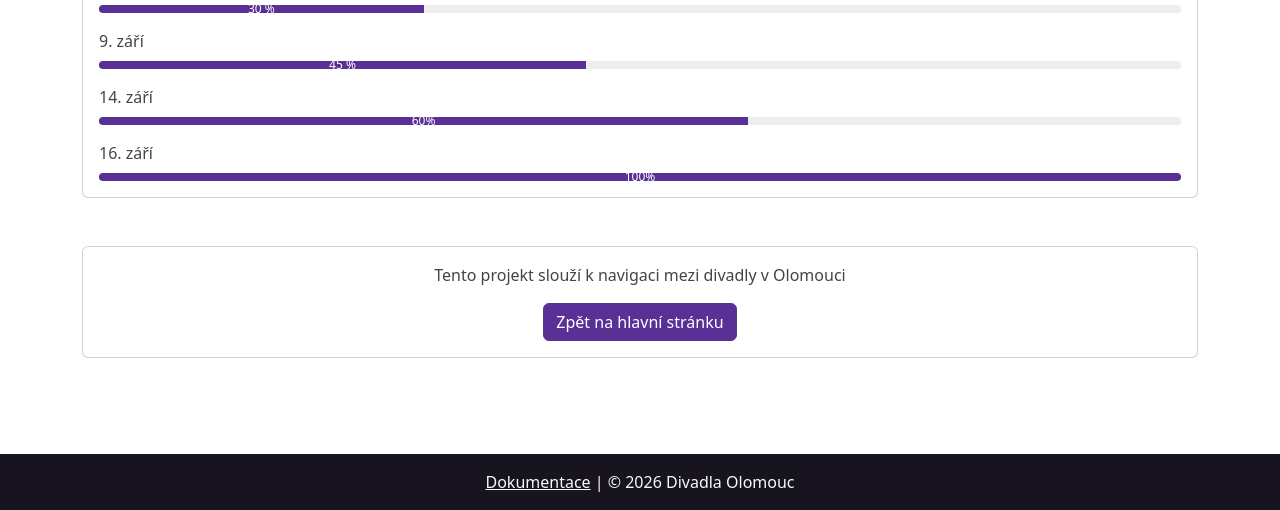
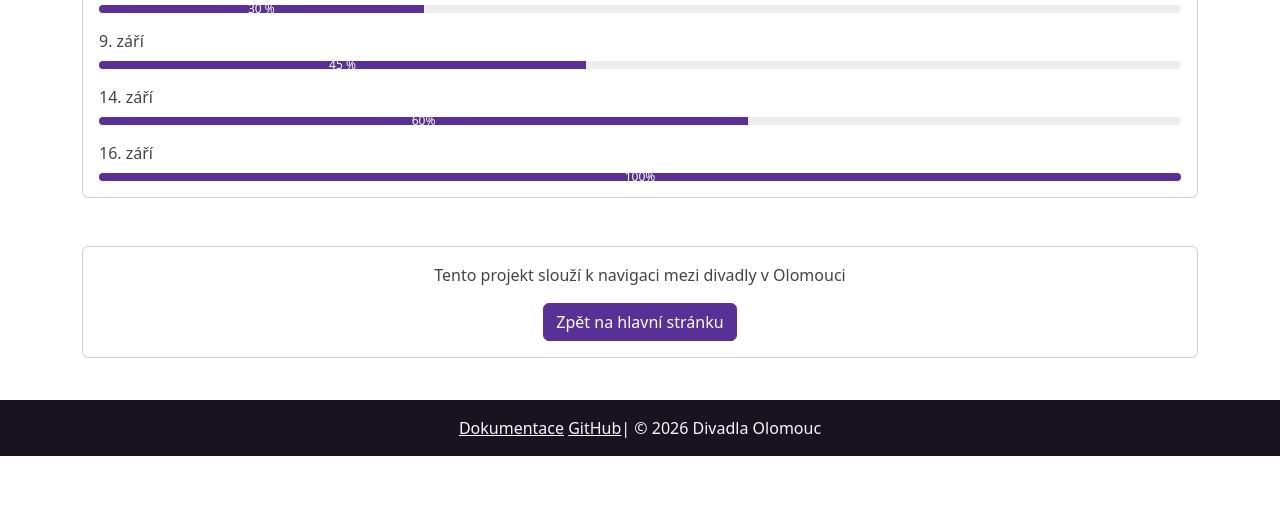
Before and after one commit to PatusPro48/OpProjekt2, a website: page page2.html in a window 1280 px wide. Shown: the part 344-854 px from the top of the page. After the commit the page ends 800 px from the top, so only its background shows below. Drawn offline with nearby package versions, Linux system fonts and the light colour scheme.

Commit message:
v1.7final
added github link

```diff
--- a/page2.html
+++ b/page2.html
@@ -159,8 +159,8 @@
       </div>
     </div>
   </div>
-  <footer class="bg-dark text-light text-center p-3 mt-5">
-    <a href="dokumentace_projektu.docx" class="text-light">Dokumentace</a> | © 2026 Divadla Olomouc
+  <footer class="bg-dark text-light text-center p-3 mt-5 fixed-bottom">
+    <a href="dokumentace_projektu.pdf" class="text-light">Dokumentace</a> <a href="https://github.com/PatusPro48/OpProjekt2" class="text-light">GitHub</a>| © 2026 Divadla Olomouc
   </footer>
 
 </body>
```
Also changed, not shown: index.html (+1 -1 lines), karty.html (+4 -1 lines), kontakt.html (+3 -0 lines).
